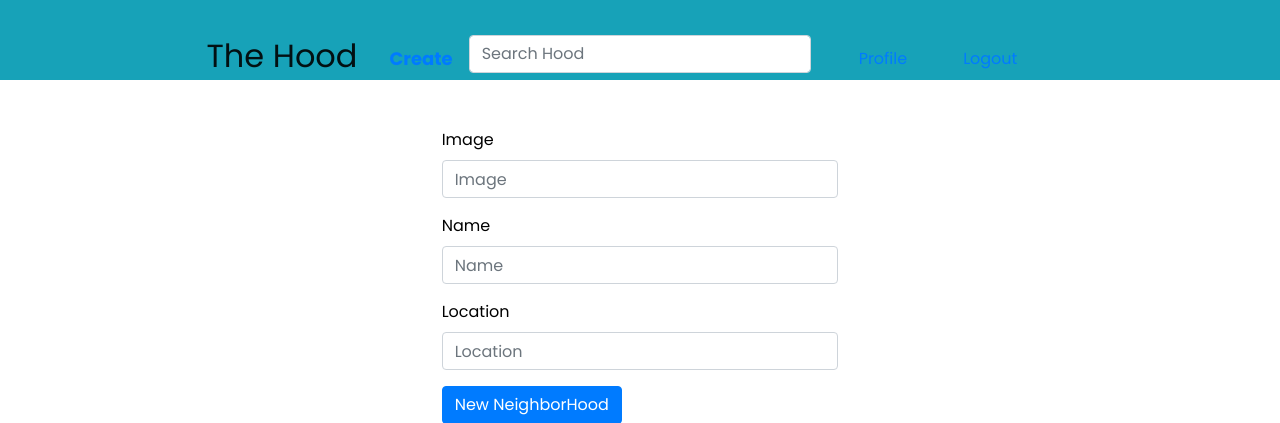
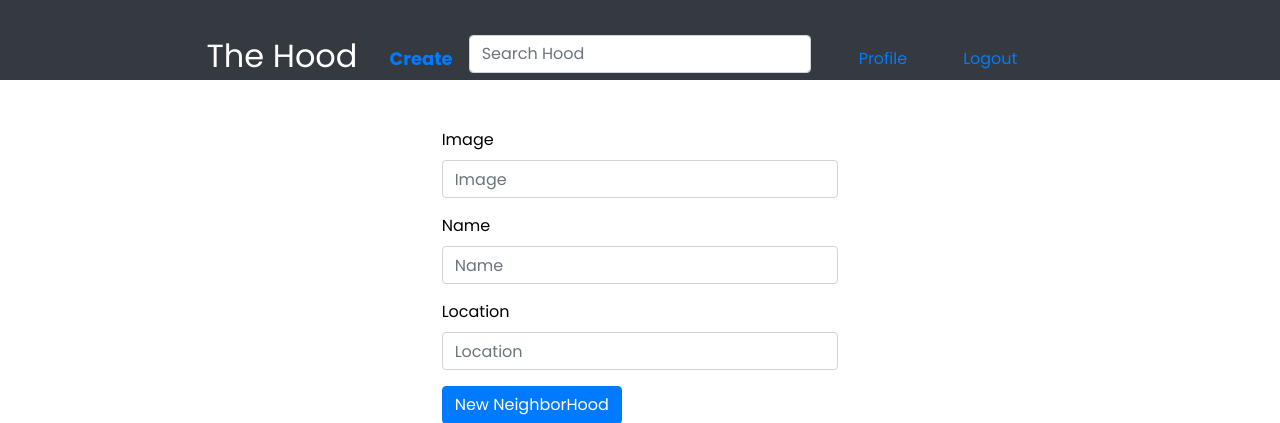
Before and after one commit to Mathenge-Alex/NeighborHood, a Django app: page /hood/ in a window 1280 px wide. Shown: the top 423 px of the page. Run offline with Django 4.2, Linux system fonts and the light colour scheme; a user stored in the database is signed in; data comes from the database, SQL or seed files in the repository; some libraries are stand-ins or nearby versions; some web fonts are replaced.

Commit message:
Sty: Edit navbar colors

```diff
--- a/listing/templates/navbar.html
+++ b/listing/templates/navbar.html
@@ -2,7 +2,7 @@
 
 
 
-    <nav class="navbar sticky-top d-flex justify-content-around bg-info bg-opacity-15" style="height:5rem ;">
+    <nav class="navbar sticky-top d-flex justify-content-around navbar-dark bg-dark bg-opacity-1" style="height:5rem ;">
 
         <nav class="navbar navbar-expand-md navbar-light d-flex">
 
@@ -12,7 +12,7 @@
                 <span class="navbar-toggler-icon"></span>
             </button>
 
-            <div class="collapse navbar-collapse " id="navbarNav">
+            <div class="collapse navbar-collapse"  id="navbarNav">
 
                 <div class="home">
                     <a class="navbar-brand pt-3" style="font-size:xx-large ;" href="{% url 'home_page' %}">
@@ -21,7 +21,7 @@
                 </div>
 
                 <div class="nav-item">
-                    <a class="nav-link text-primary" style="font-size:large ;" href="{% url 'newhood' %}"><strong>Create</strong></a>
+                    <a class="nav-link text-black" style="font-size:large ;" href="{% url 'newhood' %}"><strong>Create</strong></a>
                 </div>
 
                 <ul class="navbar-nav mr-5 ">
@@ -43,8 +43,8 @@
 
                         {% else %}
                         <li style="list-style: none; display: flex;" class="pt-3 mx-2">
-                            <a href="/accounts/register/" class="mx-3" style=" font-size: 13px;">SignUp</a>
-                            <a class='btn btn-default mx-3 text-primary' href="/accounts/login/" style=" font-size: 13px;">SignIn</a>
+                            <a href="/accounts/register/" class="mx-3" style="font-size:large;">SignUp</a>
+                            <a class='btn btn-default mx-3 text-primary' href="/accounts/login/" style="font-size:large;">SignIn</a>
                         </li>
 
                         {% endif %}
@@ -57,7 +57,7 @@
                     {% if request.user.profile.neighborhood %}
                     <div class="row">
 
-                        <a style="" href="{% url 'hood' neighborhood_id=request.user.profile.neighborhood.id %}" >Current Hood</a>
+                        <a class="pt-3 mx-5" style="font-size:large ;" href="{% url 'hood' neighborhood_id=request.user.profile.neighborhood.id %}" >Current Hood</a>
                     </div>
                     {% endif %}
 
```
